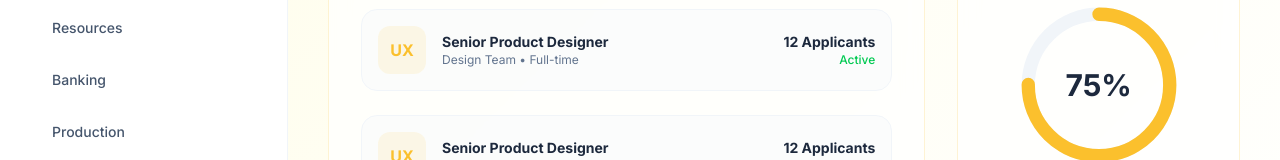
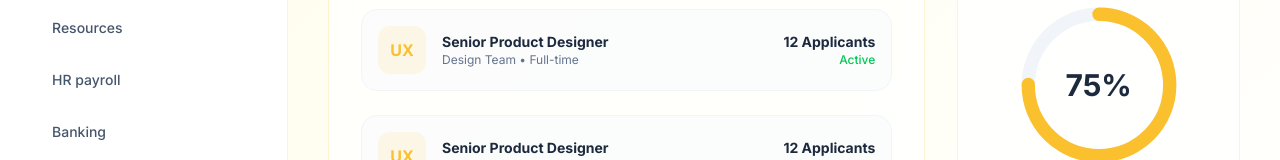
Before and after one commit to MuhammadAdil01/erp-design, a React (Vite) app: page / in a window 1280 px wide. Shown: the part 426-586 px from the top of the page. Built offline with nearby package versions, Linux system fonts and the light colour scheme.

Commit message:
hr payroll added

```diff
--- a/src/components/Sidebar.jsx
+++ b/src/components/Sidebar.jsx
@@ -3,7 +3,6 @@ import { Link, useLocation } from 'react-router-dom';
 import { Briefcase } from 'lucide-react';
 import { cn } from "@/lib/utils";
 
-// ── Effect Styles ──────────────────────────────────────────────────────────
 const EFFECT_STYLES = `
   @keyframes ripple-burst {
     0%   { transform: scale(0); opacity: 0.6; }
@@ -85,7 +84,7 @@ const EFFECT_STYLES = `
   .child-link.is-active-link::after { width: 100%; }
 `;
 
-// ── Ripple spawner ─────────────────────────────────────────────────────────
+
 function spawnRipple(e, ref) {
   const el = ref.current;
   if (!el) return;
@@ -98,7 +97,7 @@ function spawnRipple(e, ref) {
   setTimeout(() => dot.remove(), 600);
 }
 
-// ── Menu Data (exactly as original) ───────────────────────────────────────
+
 const menuItems = [
   {
     title: "Financials",
@@ -138,11 +137,11 @@ const menuItems = [
   { title: "Inventory" },
   { title: "Production" },
   { title: "Resources" },
+   {title: "HR payroll"},
   { title: "Banking " },
   { title: "Production" },
 ];
 
-// ── SidebarItem ────────────────────────────────────────────────────────────
 const SidebarItem = ({ item }) => {
   const [isOpen, setIsOpen] = useState(false);
   const location    = useLocation();
@@ -179,7 +178,6 @@ const SidebarItem = ({ item }) => {
         </div>
       </button>
 
-      {/* Nested children */}
       <div className={cn(
         "overflow-hidden transition-all duration-300 ease-in-out pl-12",
         isOpen ? "max-h-[600px] opacity-100 mt-1" : "max-h-0 opacity-0"
@@ -206,14 +204,12 @@ const SidebarItem = ({ item }) => {
   );
 };
 
-// ── Sidebar ────────────────────────────────────────────────────────────────
 export default function Sidebar() {
   return (
     <>
       <style>{EFFECT_STYLES}</style>
       <aside className="w-72 h-screen bg-white border-r border-slate-100 flex flex-col p-4 fixed left-0 top-0 z-50">
 
-        {/* Logo — unchanged */}
         <div className="flex items-center gap-3 px-4 py-6 mb-4">
           <div className="w-10 h-10 bg-primary rounded-xl flex items-center justify-center shadow-lg shadow-primary/20">
             <Briefcase className="text-white" size={22} />
@@ -223,7 +219,6 @@ export default function Sidebar() {
           </span>
         </div>
 
-        {/* Nav — unchanged structure */}
         <nav className="flex-1 space-y-2 px-2 overflow-y-auto custom-scrollbar">
           {menuItems.map((item, idx) => (
             <SidebarItem key={idx} item={item} />
```
